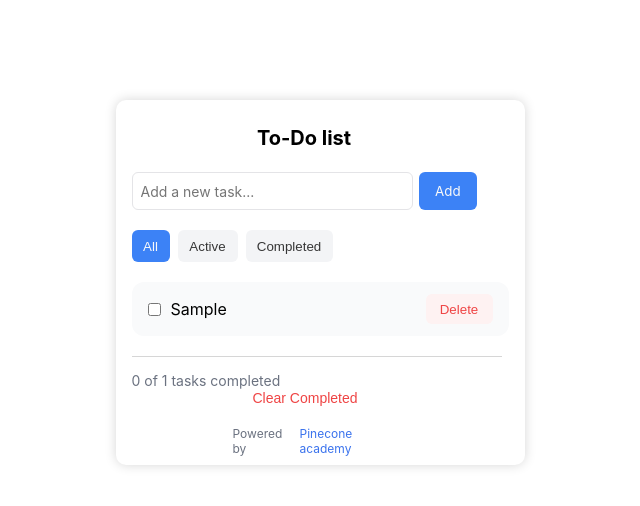
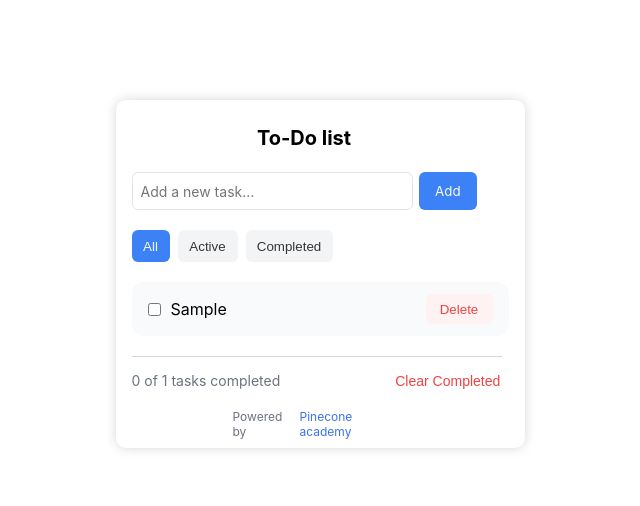
Before and after one commit to B-Munkhjin/to-do, a plain HTML site: page index.html in a window 1280 px wide. Both pictures are taken after typing "Sample" into the empty fields and a click on the button "Add". Shown: the whole page, without its empty margins (320-960 px from the left). Drawn offline with Linux system fonts and the light colour scheme.

Commit message:
small change

```diff
--- a/style.css
+++ b/style.css
@@ -135,8 +135,6 @@
 }
 .count-clear {
   display: flex;
-  flex-direction: row;
-  justify-content: space-between;
 }
 .count {
   font-size: 14px;
@@ -149,7 +147,7 @@
   color: #ef4444;
   background-color: #ffffff;
   border: #ffffff;
-  margin-left: 121px;
+  margin-left: 30%;
 }
 .pinecone {
   display: flex;
```
